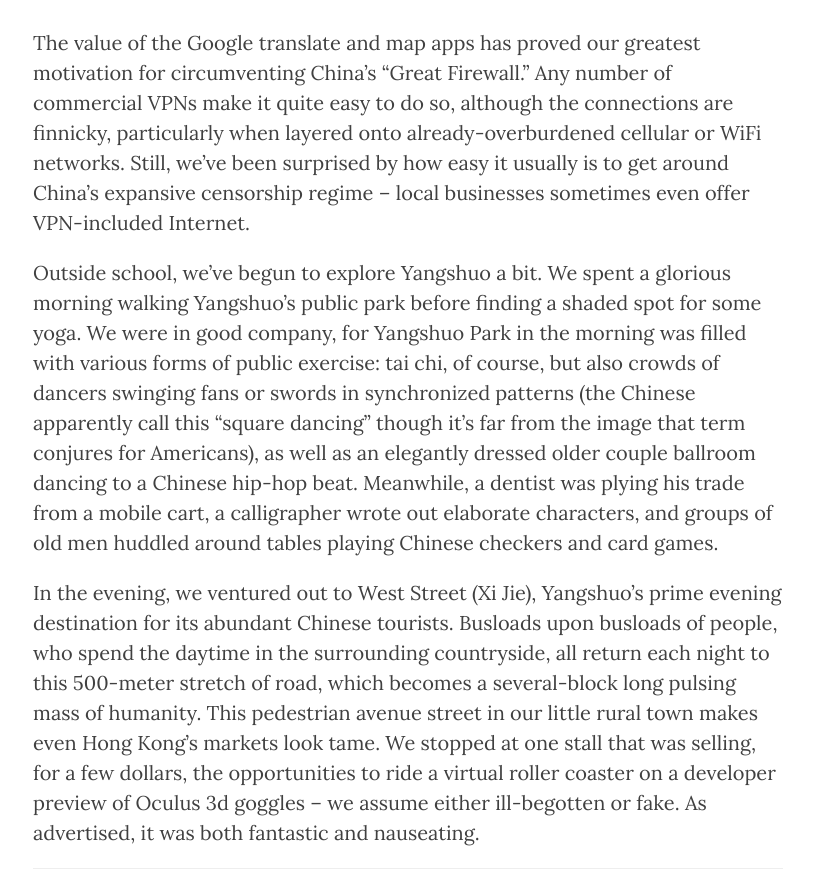
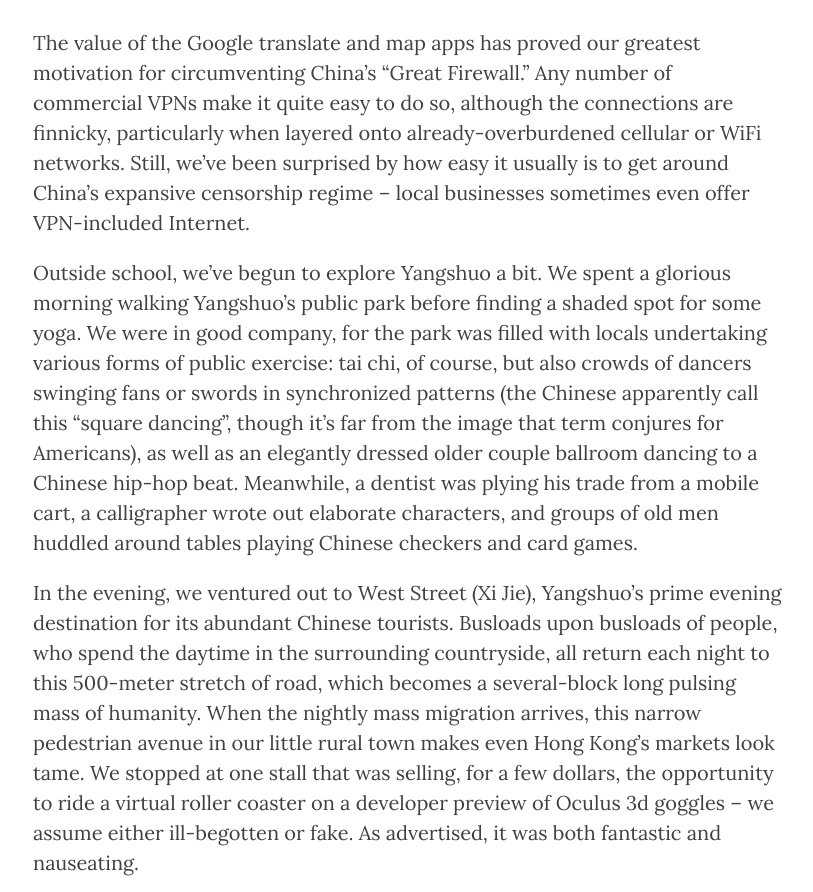
Before and after one commit to michaelsteffen/steffen-adventures, a Jekyll site: the page built from _posts/2015-07-10-yangshuo-week1.md, in a window 1280 px wide and 1400 px high, scrolled down 2497 px. Shown: the top 892 px of the window, without its empty margins (232-1045 px from the left). Built offline with Jekyll 4.4.1, drawn with Linux system fonts in a browser that asks for light colours; nearby versions of some CDN libraries; some of the changed text lies outside the part shown.

Commit message:
yangshuo wording tweaks

```diff
--- a/_posts/2015-07-10-yangshuo-week1.md
+++ b/_posts/2015-07-10-yangshuo-week1.md
@@ -28,9 +28,9 @@ Cell phones are our lifelines here. Pleico is a dictionary app that will also re
 
 The value of the Google translate and map apps has proved our greatest motivation for circumventing China's “Great Firewall.” Any number of commercial VPNs make it quite easy to do so, although the connections are finnicky, particularly when layered onto already-overburdened cellular or WiFi networks. Still, we've been surprised by how easy it usually is to get around China's expansive censorship regime -- local businesses sometimes even offer VPN-included Internet.
 
-Outside school, we've begun to explore Yangshuo a bit. We spent a glorious morning walking Yangshuo's public park before finding a shaded spot for some yoga. We were in good company, for Yangshuo Park in the morning was filled with various forms of public exercise: tai chi, of course, but also crowds of dancers swinging fans or swords in synchronized patterns (the Chinese apparently call this "square dancing" though it's far from the image that term conjures for Americans), as well as an elegantly dressed older couple ballroom dancing to a Chinese hip-hop beat. Meanwhile, a dentist was plying his trade from a mobile cart, a calligrapher wrote out elaborate characters, and groups of old men huddled around tables playing Chinese checkers and card games.
+Outside school, we've begun to explore Yangshuo a bit. We spent a glorious morning walking Yangshuo's public park before finding a shaded spot for some yoga. We were in good company, for the park was filled with locals undertaking various forms of public exercise: tai chi, of course, but also crowds of dancers swinging fans or swords in synchronized patterns (the Chinese apparently call this "square dancing", though it's far from the image that term conjures for Americans), as well as an elegantly dressed older couple ballroom dancing to a Chinese hip-hop beat. Meanwhile, a dentist was plying his trade from a mobile cart, a calligrapher wrote out elaborate characters, and groups of old men huddled around tables playing Chinese checkers and card games.
 
-In the evening, we ventured out to West Street (Xi Jie), Yangshuo's prime evening destination for its abundant Chinese tourists. Busloads upon busloads of people, who spend the daytime in the surrounding countryside, all return each night to this 500-meter stretch of road, which becomes a several-block long pulsing mass of humanity. This pedestrian avenue street in our little rural town makes even Hong Kong's markets look tame. We stopped at one stall that was selling, for a few dollars, the opportunities to ride a virtual roller coaster on a developer preview of Oculus 3d goggles – we assume either ill-begotten or fake. As advertised, it was both fantastic and nauseating.
+In the evening, we ventured out to West Street (Xi Jie), Yangshuo's prime evening destination for its abundant Chinese tourists. Busloads upon busloads of people, who spend the daytime in the surrounding countryside, all return each night to this 500-meter stretch of road, which becomes a several-block long pulsing mass of humanity. When the nightly mass migration arrives, this narrow pedestrian avenue in our little rural town makes even Hong Kong's markets look tame. We stopped at one stall that was selling, for a few dollars, the opportunity to ride a virtual roller coaster on a developer preview of Oculus 3d goggles -- we assume either ill-begotten or fake. As advertised, it was both fantastic and nauseating.
 
 ---
 
```
Also changed, not shown: other parts of _posts/2015-07-10-yangshuo-week1.md (+2 -2 lines).
